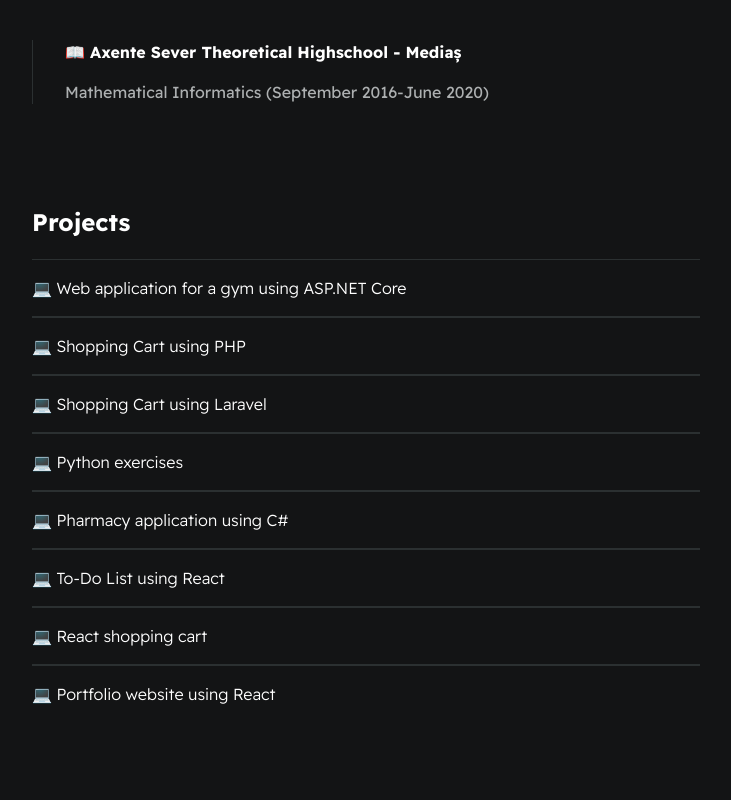
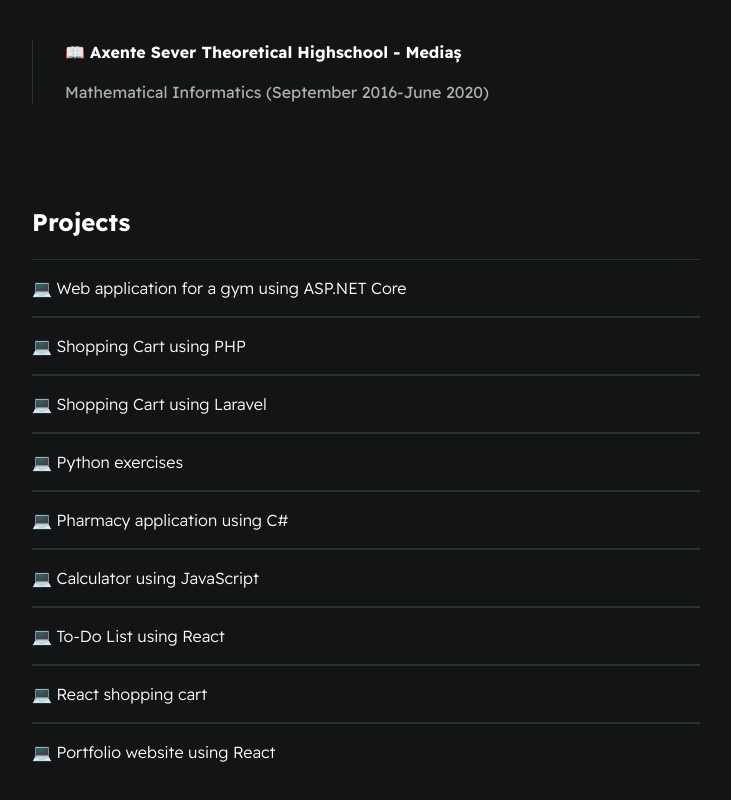
Before and after one commit to EmmaFodor/CV-Website, a plain HTML site: page index.html in a window 1280 px wide. Shown: the part 1015-1815 px from the top of the page, without its empty margins (274-1005 px from the left). Before the commit the page ends 1777 px from the top, so only its background shows below. Drawn offline with Linux system fonts and the light colour scheme.

Commit message:
Add Calculator Project

```diff
--- a/index.html
+++ b/index.html
@@ -107,6 +107,10 @@
             <div class="card--project">
                 <a href="https://github.com/EmmaFodor/Pharmacy.git"><span> 💻</span> Pharmacy application using C#</a>
             </div>
+             <div class="line-break"></div>
+            <div class="card--project">
+                <a href="https://github.com/EmmaFodor/Calculator.git"><span> 💻</span> Calculator using JavaScript</a>
+            </div>
             <div class="line-break"></div>
             <div class="card--project">
                 <a href="https://github.com/EmmaFodor/React-app.git"><span> 💻 </span>To-Do List using React</a>
```
